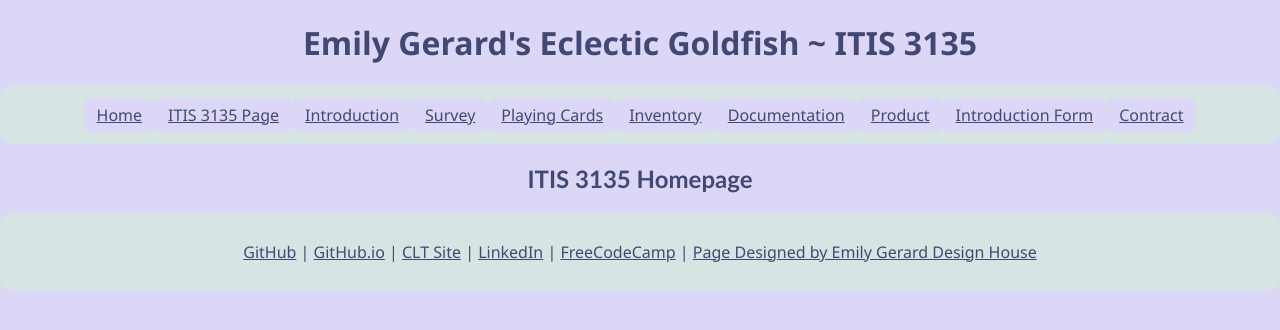
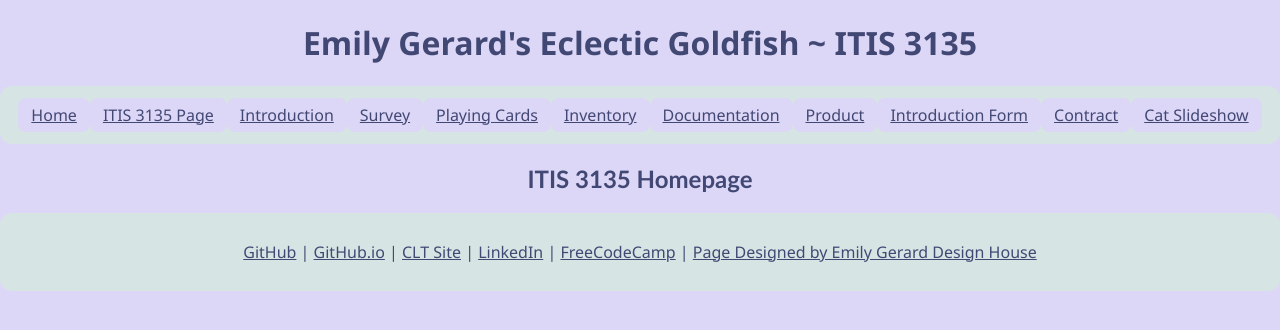
Before and after one commit to emily-gerard/itis3135-react, a React (Vite) app: page / in a window 1280 px wide. Shown: the top 330 px of the page. Built offline with nearby package versions, Linux system fonts and the light colour scheme.

Commit message:
Update Header.jsx

```diff
--- a/src/components/Header.jsx
+++ b/src/components/Header.jsx
@@ -37,6 +37,9 @@ export default function Header() {
           <li>
             <NavLink to="/contract">Contract</NavLink>
           </li>
+          <li>
+            <NavLink to="/cat-slideshow">Cat Slideshow</NavLink>
+          </li>
         </ul>
       </nav>
     </header>
```
